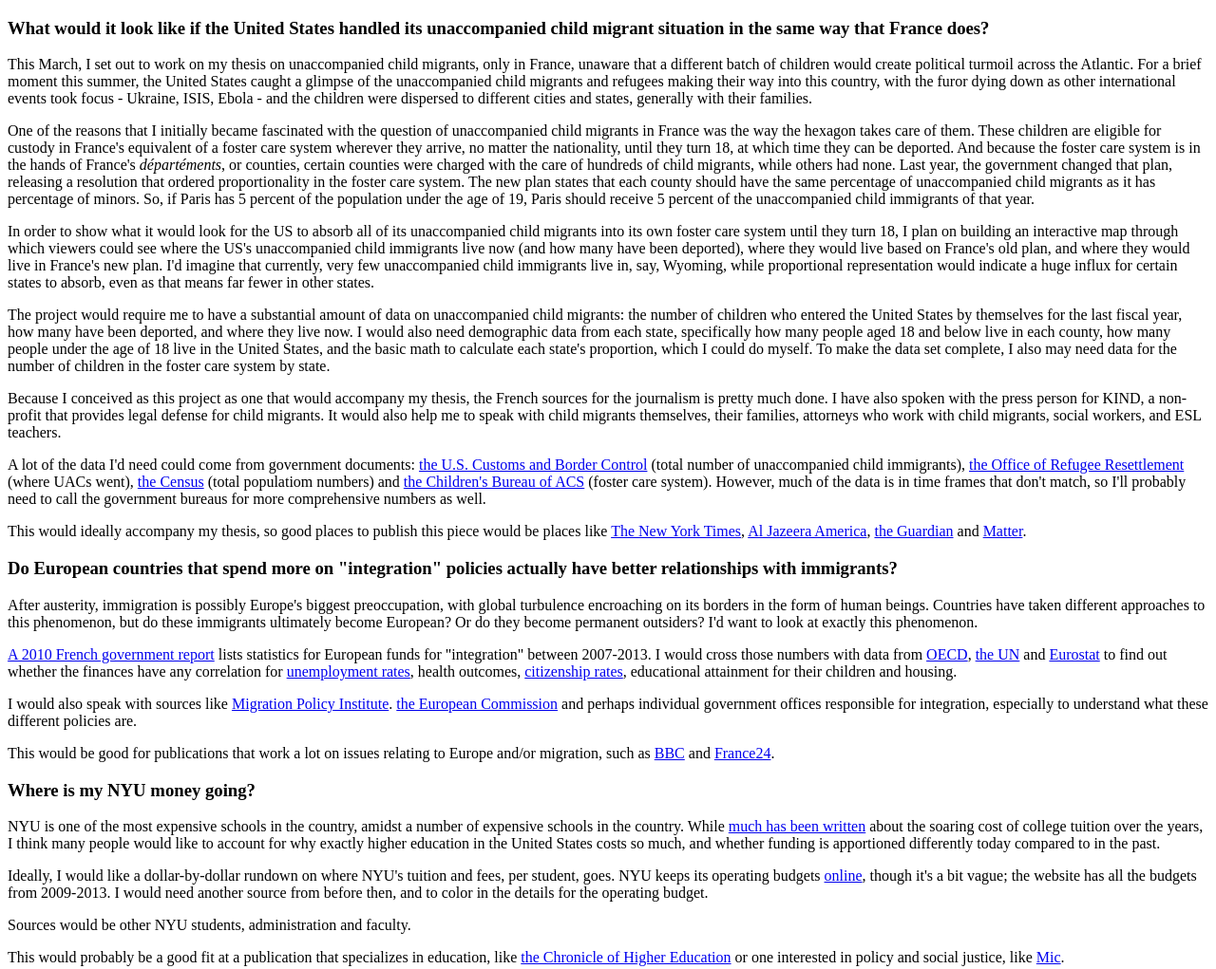
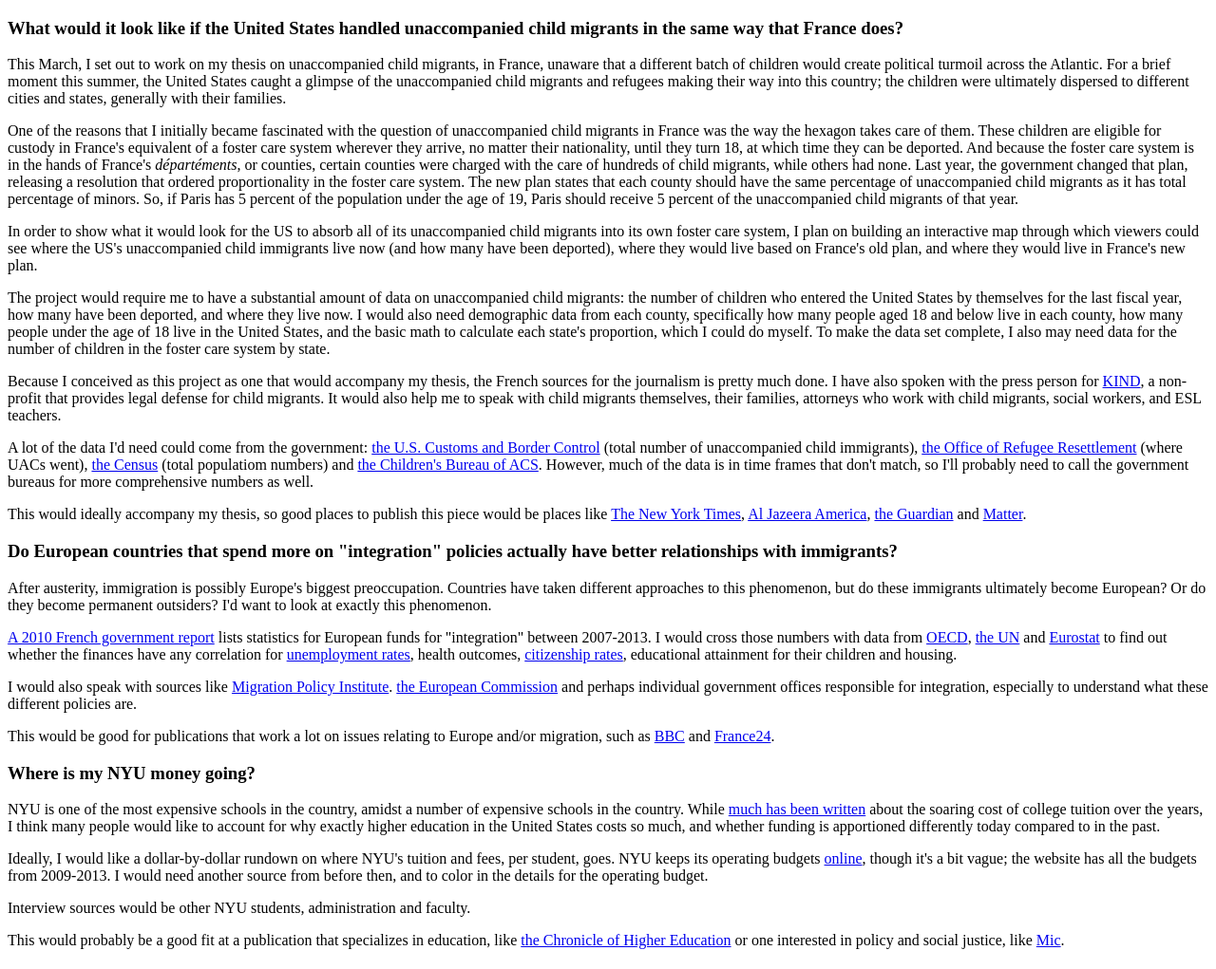
Before and after one commit to makinib/Data-Class, a plain HTML site: page makinipitches.html in a window 1280 px wide. Shown: the whole page at 95% size. Drawn offline with Linux system fonts and the light colour scheme.

Commit message:
Update makinipitches.html

```diff
--- a/makinipitches.html
+++ b/makinipitches.html
@@ -1,23 +1,23 @@
 <!DOCTYPE html>
 <html>
-<h3>What would it look like if the United States handled its unaccompanied child migrant situation in the same way that France does?</h3>
-<p>This March, I set out to work on my thesis on unaccompanied child migrants, only in France, unaware that a different batch of children would create political turmoil across the Atlantic. For a brief moment this summer, the United States caught a glimpse of the unaccompanied child migrants and refugees making their way into this country, with the furor dying down as other international events took focus - Ukraine, ISIS, Ebola - and the children were dispersed to different cities and states, generally with their families.</p>
-<p>One of the reasons that I initially became fascinated with the question of unaccompanied child migrants in France was the way the hexagon takes care of them. These children are eligible for custody in France's equivalent of a foster care system wherever they arrive, no matter the nationality, until they turn 18, at which time they can be deported. And because the foster care system is in the hands of France's <i>départéments</i>, or counties, certain counties were charged with the care of hundreds of child migrants, while others had none. Last year, the government changed that plan, releasing a resolution that ordered proportionality in the foster care system. The new plan states that each county should have the same percentage of unaccompanied child migrants as it has percentage of minors. So, if Paris has 5 percent of the population under the age of 19, Paris should receive 5 percent of the unaccompanied child immigrants of that year.</p>
-<p>In order to show what it would look for the US to absorb all of its unaccompanied child migrants into its own foster care system until they turn 18, I plan on building an interactive map through which viewers could see where the US's unaccompanied child immigrants live now (and how many have been deported), where they would live based on France's old plan, and where they would live in France's new plan. I'd imagine that currently, very few unaccompanied child immigrants live in, say, Wyoming, while proportional representation would indicate a huge influx for certain states to absorb, even as that means far fewer in other states.</p>
-<p>The project would require me to have a substantial amount of data on unaccompanied child migrants: the number of children who entered the United States by themselves for the last fiscal year, how many have been deported, and where they live now. I would also need demographic data from each state, specifically how many people aged 18 and below live in each county, how many people under the age of 18 live in the United States, and the basic math to calculate each state's proportion, which I could do myself. To make the data set complete, I also may need data for the number of children in the foster care system by state.</p>
-<p>Because I conceived as this project as one that would accompany my thesis, the French sources for the journalism is pretty much done. I have also spoken with the press person for KIND, a non-profit that provides legal defense for child migrants. It would also help me to speak with child migrants themselves, their families, attorneys who work with child migrants, social workers, and ESL teachers.<p>
-<p>A lot of the data I'd need could come from government documents: <a href="http://www.cbp.gov/newsroom/stats/southwest-border-unaccompanied-children">the U.S. Customs and Border Control</a> (total number of unaccompanied child immigrants), <a href="http://www.acf.hhs.gov/programs/orr/programs/ucs/state-by-state-uc-placed-sponsors">the Office of Refugee Resettlement</a> (where UACs went), <a href="http://www.census.gov/en.html">the Census</a> (total populatiom numbers) and <a href="http://www.acf.hhs.gov/programs/cb/resource/afcars-report-21">the Children's Bureau of ACS</a> (foster care system). However, much of the data is in time frames that don't match, so I'll probably need to call the government bureaus for more comprehensive numbers as well.</p>
+<h3>What would it look like if the United States handled unaccompanied child migrants in the same way that France does?</h3>
+<p>This March, I set out to work on my thesis on unaccompanied child migrants, in France, unaware that a different batch of children would create political turmoil across the Atlantic. For a brief moment this summer, the United States caught a glimpse of the unaccompanied child migrants and refugees making their way into this country; the children were ultimately dispersed to different cities and states, generally with their families.</p>
+<p>One of the reasons that I initially became fascinated with the question of unaccompanied child migrants in France was the way the hexagon takes care of them. These children are eligible for custody in France's equivalent of a foster care system wherever they arrive, no matter their nationality, until they turn 18, at which time they can be deported. And because the foster care system is in the hands of France's <i>départéments</i>, or counties, certain counties were charged with the care of hundreds of child migrants, while others had none. Last year, the government changed that plan, releasing a resolution that ordered proportionality in the foster care system. The new plan states that each county should have the same percentage of unaccompanied child migrants as it has total percentage of minors. So, if Paris has 5 percent of the population under the age of 19, Paris should receive 5 percent of the unaccompanied child migrants of that year.</p>
+<p>In order to show what it would look for the US to absorb all of its unaccompanied child migrants into its own foster care system, I plan on building an interactive map through which viewers could see where the US's unaccompanied child immigrants live now (and how many have been deported), where they would live based on France's old plan, and where they would live in France's new plan.</p>
+<p>The project would require me to have a substantial amount of data on unaccompanied child migrants: the number of children who entered the United States by themselves for the last fiscal year, how many have been deported, and where they live now. I would also need demographic data from each county, specifically how many people aged 18 and below live in each county, how many people under the age of 18 live in the United States, and the basic math to calculate each state's proportion, which I could do myself. To make the data set complete, I also may need data for the number of children in the foster care system by state.</p>
+<p>Because I conceived as this project as one that would accompany my thesis, the French sources for the journalism is pretty much done. I have also spoken with the press person for <a href="http://www.supportkind.org/en/">KIND</a>, a non-profit that provides legal defense for child migrants. It would also help me to speak with child migrants themselves, their families, attorneys who work with child migrants, social workers, and ESL teachers.<p>
+<p>A lot of the data I'd need could come from the government: <a href="http://www.cbp.gov/newsroom/stats/southwest-border-unaccompanied-children">the U.S. Customs and Border Control</a> (total number of unaccompanied child immigrants), <a href="http://www.acf.hhs.gov/programs/orr/programs/ucs/state-by-state-uc-placed-sponsors">the Office of Refugee Resettlement</a> (where UACs went), <a href="http://www.census.gov/en.html">the Census</a> (total populatiom numbers) and <a href="http://www.acf.hhs.gov/programs/cb/resource/afcars-report-21">the Children's Bureau of ACS</a>. However, much of the data is in time frames that don't match, so I'll probably need to call the government bureaus for more comprehensive numbers as well.</p>
 <p>This would ideally accompany my thesis, so good places to publish this piece would be places like <a href="http://www.nytimes.com/">The New York Times</a>, <a href="http://america.aljazeera.com/">Al Jazeera America</a>, <a href="http://www.theguardian.com/us">the Guardian</a> and <a href="https://medium.com/matter">Matter</a>.</p>
 <p></p>
 <h3>Do European countries that spend more on "integration" policies actually have better relationships with immigrants?</h3>
-<p>After austerity, immigration is possibly Europe's biggest preoccupation, with global turbulence encroaching on its borders in the form of human beings. Countries have taken different approaches to this phenomenon, but do these immigrants ultimately become European? Or do they become permanent outsiders? I'd want to look at exactly this phenomenon.</p>
-<p><a href="http://www.justice.gouv.fr/_telechargement/rapport_mineur_20100510.pdf">A 2010 French government report</a> lists statistics for European funds for "integration" between 2007-2013. I would cross those numbers with data from <a href="http://www.oecd-ilibrary.org/statistics">OECD</a>, <a href="http://www.un.org/en/databases/">the UN</a> and <a href="http://epp.eurostat.ec.europa.eu/portal/page/portal/employment_social_policy_equality/migrant_integration">Eurostat</a> to find out whether the finances have any correlation for <a href="http://www.oecd-ilibrary.org/economics/oecd-factbook-2013/unemployment-rates-of-native-and-foreign-born-population_factbook-2013-table26-en">unemployment rates</a>, health outcomes, <a href="a href="http://epp.eurostat.ec.europa.eu/statistics_explained/index.php/Migration_and_migrant_population_statistics">citizenship rates</a>, educational attainment for their children and housing.</p>
+<p>After austerity, immigration is possibly Europe's biggest preoccupation. Countries have taken different approaches to this phenomenon, but do these immigrants ultimately become European? Or do they become permanent outsiders? I'd want to look at exactly this phenomenon.</p>
+<p><a href="http://www.justice.gouv.fr/_telechargement/rapport_mineur_20100510.pdf">A 2010 French government report</a> lists statistics for European funds for "integration" between 2007-2013. I would cross those numbers with data from <a href="http://www.oecd-ilibrary.org/statistics">OECD</a>, <a href="http://www.un.org/en/databases/">the UN</a> and <a href="http://epp.eurostat.ec.europa.eu/portal/page/portal/employment_social_policy_equality/migrant_integration">Eurostat</a> to find out whether the finances have any correlation for <a href="http://www.oecd-ilibrary.org/economics/oecd-factbook-2013/unemployment-rates-of-native-and-foreign-born-population_factbook-2013-table26-en">unemployment rates</a>, health outcomes, <a href="http://epp.eurostat.ec.europa.eu/statistics_explained/index.php/Migration_and_migrant_population_statistics">citizenship rates</a>, educational attainment for their children and housing.</p>
 <p>I would also speak with sources like <a href="http://www.migrationpolicy.org/">Migration Policy Institute</a>. <a href="http://ec.europa.eu/index_en.htm">the European Commission</a> and perhaps individual government offices responsible for integration, especially to understand what these different policies are.</p>
 <p>This would be good for publications that work a lot on issues relating to Europe and/or migration, such as <a href="http://www.bbc.com/news/">BBC</a> and <a href="http://www.france24.com/en/">France24</a>.</p>
 <p></p>
 <h3>Where is my NYU money going?</h3>
 <p>NYU is one of the most expensive schools in the country, amidst a number of expensive schools in the country. While <a href="http://www.bloomberg.com/news/2014-08-18/college-tuition-costs-soar-chart-of-the-day.html">much has been written</a> about the soaring cost of college tuition over the years, I think many people would like to account for why exactly higher education in the United States costs so much, and whether funding is apportioned differently today compared to in the past.</p>
 <p>Ideally, I would like a dollar-by-dollar rundown on where NYU's tuition and fees, per student, goes. NYU keeps its operating budgets <a href="http://www.nyu.edu/about/news-publications/budget/fiscal-2013-budget/operating-budget-charts.html">online</a>, though it's a bit vague; the website has all the budgets from 2009-2013. I would need another source from before then, and to color in the details for the operating budget.</p>
-<p>Sources would be other NYU students, administration and faculty.</p>
+<p>Interview sources would be other NYU students, administration and faculty.</p>
 <p>This would probably be a good fit at a publication that specializes in education, like <a href="http://chronicle.com/section/Home/5">the Chronicle of Higher Education</a> or one interested in policy and social justice, like <a href="http://mic.com/">Mic</a>.</p>
 </html>
```
